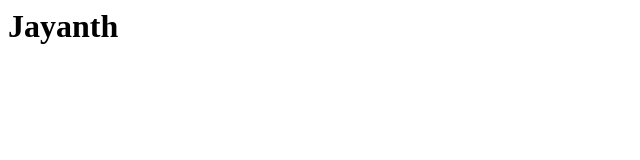
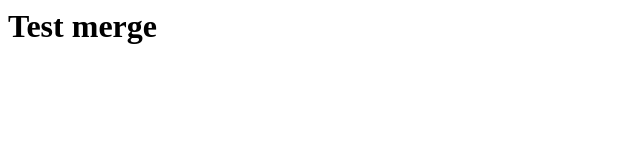
Before and after one commit to ManojBabuG/Learning, a plain HTML site: page Jayanth/index.html in a window 1280 px wide. Shown: the whole page, without its empty margins (0-640 px from the left). Drawn offline with Linux system fonts and the light colour scheme.

Commit message:
made change in html

```diff
--- a/Jayanth/index.html
+++ b/Jayanth/index.html
@@ -1,3 +1,3 @@
 <html>
-<h1>Jayanth</h1>
+<h1>Test merge</h1>
 </html>
```
